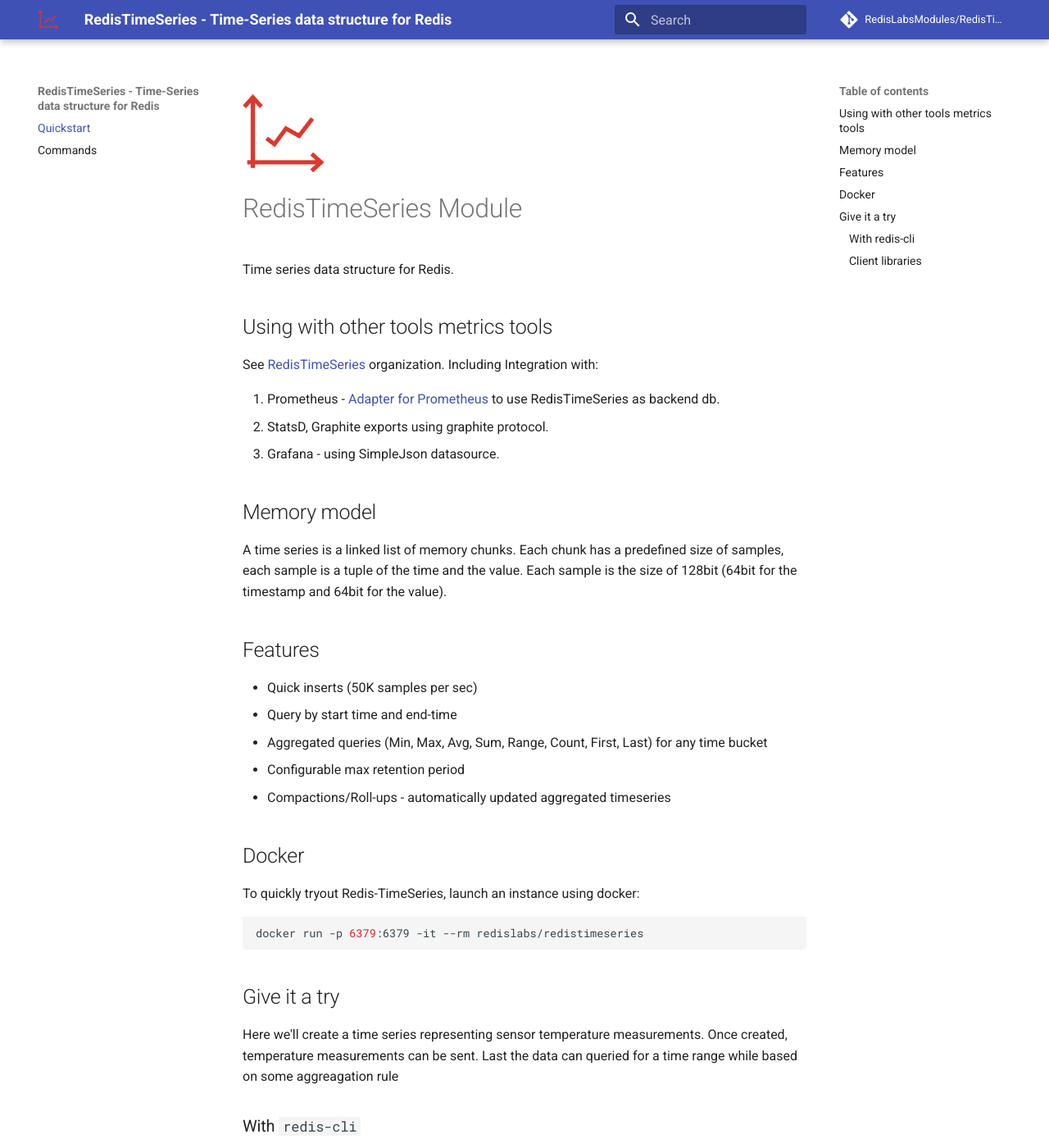
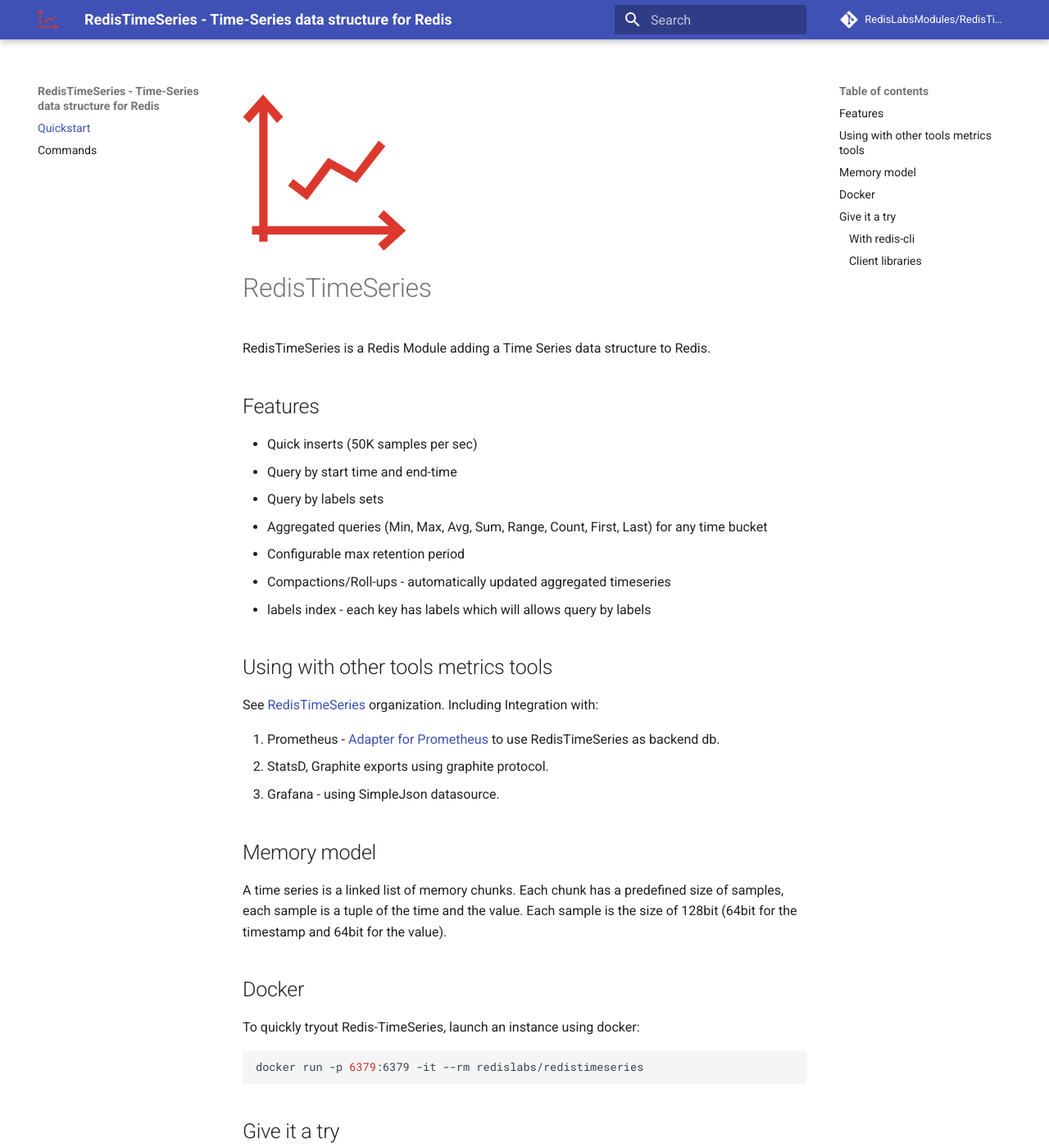
Before and after one commit to RedisTimeSeries/RedisTimeSeries, an MkDocs documentation site: the page built from docs/index.md, in a window 1280 px wide and 1400 px high. Shown: the whole window at 82% size. Built offline with MkDocs 1.6.1 and Material for MkDocs 9.7.7, drawn with Linux system fonts in a browser that asks for light colours; comment, search, counter and statistics services are not loaded; old or Windows-style settings are respelled for this version of MkDocs.

Commit message:
icon updates and aligning docs

````diff
--- a/docs/index.md
+++ b/docs/index.md
@@ -1,7 +1,16 @@
-<img src="images/logo.png" alt="logo" width="100"/>
+<img src="images/logo.svg" alt="logo" width="200"/>
 
-# RedisTimeSeries Module
-Time series data structure for Redis.
+# RedisTimeSeries
+RedisTimeSeries is a Redis Module adding a Time Series data structure to Redis.
+
+## Features
+* Quick inserts (50K samples per sec)
+* Query by start time and end-time
+* Query by labels sets
+* Aggregated queries (Min, Max, Avg, Sum, Range, Count, First, Last) for any time bucket
+* Configurable max retention period
+* Compactions/Roll-ups - automatically updated aggregated timeseries
+* labels index - each key has labels which will allows query by labels
 
 ## Using with other tools metrics tools
 See [RedisTimeSeries](https://github.com/RedisTimeSeries) organization.
@@ -16,15 +25,7 @@
 Each chunk has a predefined size of samples, each sample is a tuple of the time and the value.
 Each sample is the size of 128bit (64bit for the timestamp and 64bit for the value).
 
-## Features
-* Quick inserts (50K samples per sec)
-* Query by start time and end-time
-* Aggregated queries (Min, Max, Avg, Sum, Range, Count, First, Last) for any time bucket
-* Configurable max retention period
-* Compactions/Roll-ups - automatically updated aggregated timeseries
-
 ## Docker
-
 To quickly tryout Redis-TimeSeries, launch an instance using docker:
 
 ```sh
@@ -32,13 +33,11 @@
 ```
 
 ## Give it a try
-
 Here we'll create a time series representing sensor temperature measurements.
 Once created, temperature measurements can be sent.
 Last the data can queried for a time range while based on some aggreagation rule
 
 ### With `redis-cli`
-
 ```sh
 $ redis-cli
 127.0.0.1:6379> TS.CREATE temperature RETENTION 60 LABELS sensor_id 2 area_id 32
@@ -55,7 +54,6 @@
 ```
 
 ### Client libraries
-
 Some languages have client libraries that provide support for RedisTimeSeries's commands:
 
 | Project | Language | License | Author | URL |
````
Also changed, not shown: README.md (+12 -20 lines), docs/images/logo.png (deleted), docs/images/logo.svg (added), docs/images/logo_small.png.
